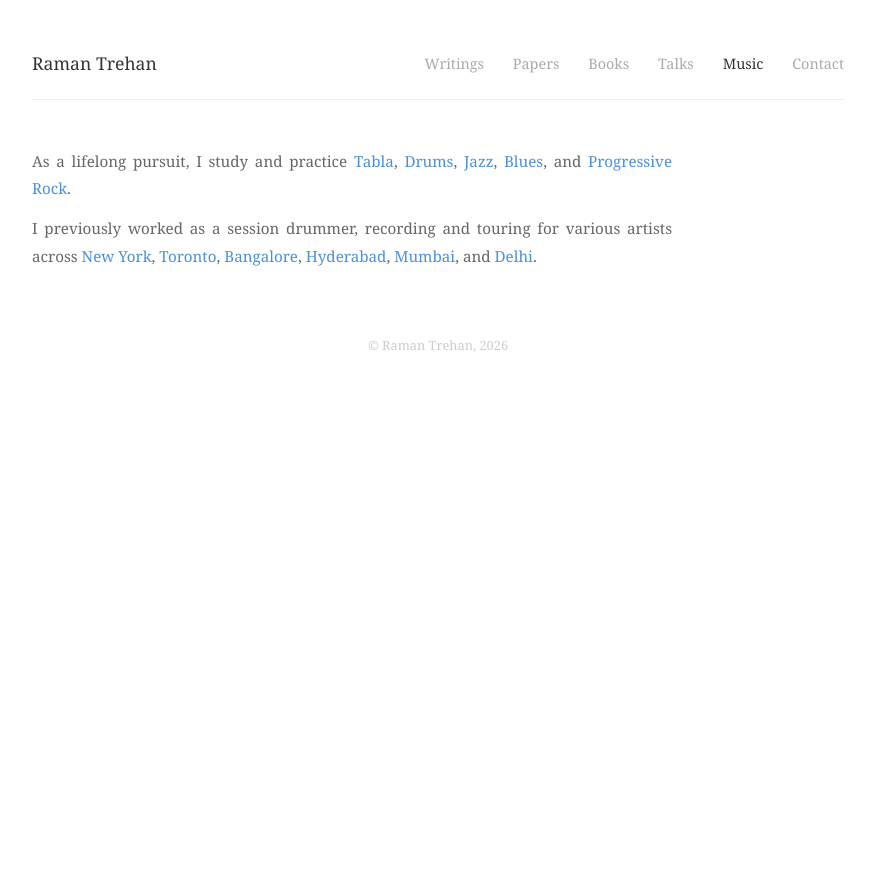
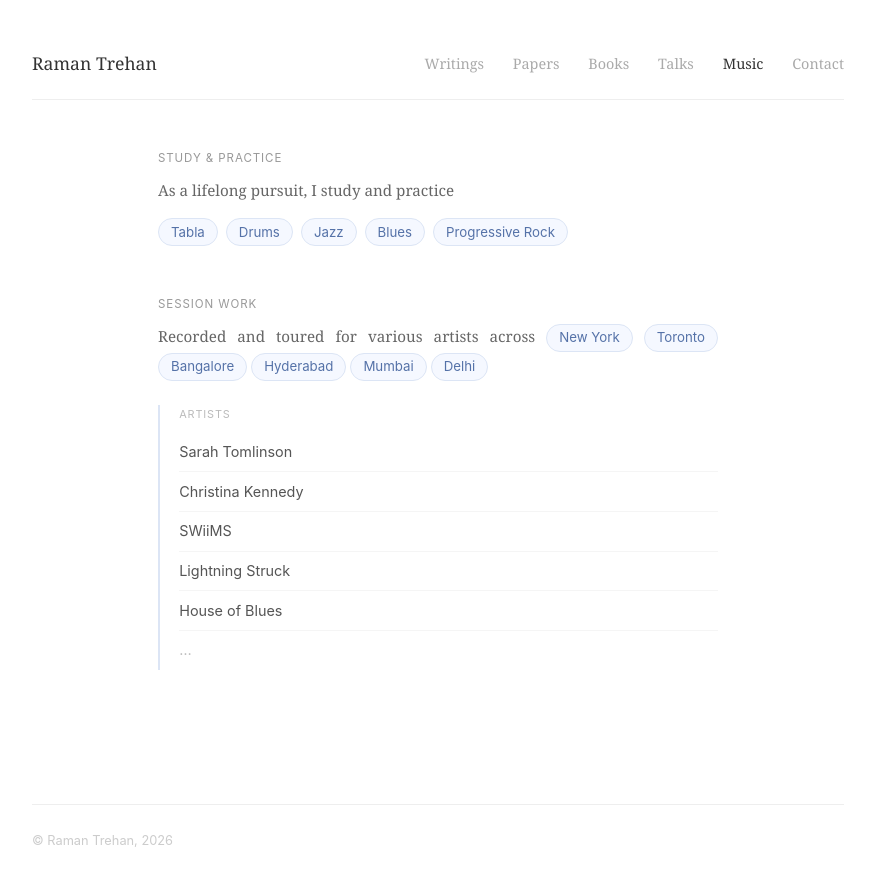
Before and after one commit to ramandeeptrehan/ramandeeptrehan.github.io, a Jekyll site: the page built from music/index.html, in a window 1280 px wide. Shown: the top 886 px of the page, without its empty margins (202-1077 px from the left). Built offline with Jekyll 4.4.1, drawn with Linux system fonts in a browser that asks for light colours.

Commit message:
Redesign music page with session work, artists, and footer improvements

```diff
--- a/_layouts/default.html
+++ b/_layouts/default.html
@@ -23,10 +23,15 @@
     </nav>
   </header>
 
-  {{ content }}
+  <main>{{ content }}</main>
 
   <footer>
-    &copy; {{ site.title }}, {{ site.time | date: "%Y" }}{% if page.url == '/writings/' %} &nbsp;&middot;&nbsp; Design inspired by <a href="https://zenhabits.net/about/" target="_blank">Leo Babauta</a>{% endif %}
+    <div class="footer-inner">
+      <span>&copy; {{ site.title }}, {{ site.time | date: "%Y" }}</span>
+      {% if page.url == '/writings/' %}
+      <span class="footer-credit">Design inspired by <a href="https://zenhabits.net/about/" target="_blank">Leo Babauta</a></span>
+      {% endif %}
+    </div>
   </footer>
 
 </body>
--- a/assets/css/style.css
+++ b/assets/css/style.css
@@ -2,6 +2,10 @@
   margin: 0;
   padding: 0;
   box-sizing: border-box;
+}
+
+html {
+  height: 100%;
 }
 
 body {
@@ -13,6 +17,13 @@ body {
   line-height: 1.8;
   background: #fff;
   text-align: justify;
+  min-height: 100%;
+  display: flex;
+  flex-direction: column;
+}
+
+main {
+  flex: 1;
 }
 
 /* Header */
@@ -325,6 +336,113 @@ article h2 {
   color: #5572a8;
 }
 
+/* Music */
+.music-page {
+  max-width: 560px;
+  margin: 0 auto;
+}
+
+.music-section {
+  margin-bottom: 3rem;
+}
+
+.music-label {
+  font-size: 0.72rem;
+  text-transform: uppercase;
+  letter-spacing: 0.08em;
+  color: #999;
+  margin-bottom: 0.5rem;
+  font-family: -apple-system, BlinkMacSystemFont, sans-serif;
+}
+
+.music-body {
+  font-size: 0.95rem;
+  color: #666;
+  margin-bottom: 0.9rem;
+}
+
+.music-tags {
+  display: flex;
+  flex-wrap: wrap;
+  gap: 0.5rem;
+}
+
+.music-tag {
+  display: inline-block;
+  font-size: 0.83rem;
+  padding: 0.15rem 0.75rem;
+  border-radius: 20px;
+  font-family: -apple-system, BlinkMacSystemFont, sans-serif;
+  background: #f5f8ff;
+  color: #5572a8;
+  border: 1px solid #dce5f5;
+  vertical-align: middle;
+  line-height: 1.6;
+}
+
+.music-subsection {
+  margin-top: 1.5rem;
+  padding-left: 1.2rem;
+  border-left: 2px solid #dce5f5;
+}
+
+.music-sublabel {
+  font-size: 0.68rem;
+  text-transform: uppercase;
+  letter-spacing: 0.08em;
+  color: #bbb;
+  margin-bottom: 0.5rem;
+  font-family: -apple-system, BlinkMacSystemFont, sans-serif;
+}
+
+.music-artists {
+  list-style: none;
+  padding: 0;
+  margin: 0;
+}
+
+.music-artists li {
+  font-size: 0.9rem;
+  color: #555;
+  font-family: -apple-system, BlinkMacSystemFont, sans-serif;
+  padding: 0.4rem 0;
+  border-bottom: 1px solid #f5f5f5;
+}
+
+.music-artists li:last-child {
+  border-bottom: none;
+}
+
+.music-artists-more {
+  color: #bbb !important;
+  letter-spacing: 0.1em;
+}
+
+.music-cities {
+  display: flex;
+  flex-wrap: wrap;
+  gap: 0.5rem;
+  margin-top: 0.2rem;
+}
+
+.music-city {
+  display: inline-flex;
+  align-items: center;
+  gap: 0.35rem;
+  font-size: 0.85rem;
+  color: #666;
+  background: #fafafa;
+  border: 1px solid #eee;
+  border-radius: 6px;
+  padding: 0.3rem 0.8rem;
+  font-family: -apple-system, BlinkMacSystemFont, sans-serif;
+}
+
+.city-flag {
+  font-size: 1rem;
+  line-height: 1;
+}
+
 /* Contact */
 .contact-list {
   display: flex;
@@ -376,10 +494,22 @@ article h2 {
 
 /* Footer */
 footer {
-  margin-top: 4rem;
+  margin-top: 5rem;
+  padding-top: 1.5rem;
+  border-top: 1px solid #eee;
+}
+
+.footer-inner {
+  display: flex;
+  justify-content: space-between;
+  align-items: center;
   font-size: 0.8rem;
   color: #ccc;
-  text-align: center;
+  font-family: -apple-system, BlinkMacSystemFont, sans-serif;
+}
+
+.footer-credit {
+  color: #ccc;
 }
 
 footer a {
--- a/music/index.html
+++ b/music/index.html
@@ -3,5 +3,35 @@ layout: default
 title: Music
 ---
 
-<p class="bio justified">As a lifelong pursuit, I study and practice <span class="highlight">Tabla</span>, <span class="highlight">Drums</span>, <span class="highlight">Jazz</span>, <span class="highlight">Blues</span>, and <span class="highlight">Progressive Rock</span>.</p>
-<p class="bio justified">I previously worked as a session drummer, recording and touring for various artists across <span class="highlight" style="white-space: nowrap;">New York</span>, <span class="highlight">Toronto</span>, <span class="highlight">Bangalore</span>, <span class="highlight">Hyderabad</span>, <span class="highlight">Mumbai</span>, and <span class="highlight">Delhi</span>.</p>
+<div class="music-page">
+
+  <div class="music-section">
+    <p class="music-label">Study & Practice</p>
+    <p class="music-body">As a lifelong pursuit, I study and practice</p>
+    <div class="music-tags">
+      <span class="music-tag">Tabla</span>
+      <span class="music-tag">Drums</span>
+      <span class="music-tag">Jazz</span>
+      <span class="music-tag">Blues</span>
+      <span class="music-tag">Progressive Rock</span>
+    </div>
+  </div>
+
+  <div class="music-section">
+    <p class="music-label">Session Work</p>
+    <p class="music-body">Recorded and toured for various artists across <span class="music-tag">New York</span> <span class="music-tag">Toronto</span> <span class="music-tag">Bangalore</span> <span class="music-tag">Hyderabad</span> <span class="music-tag">Mumbai</span> <span class="music-tag">Delhi</span></p>
+
+    <div class="music-subsection">
+      <p class="music-sublabel">Artists</p>
+      <ul class="music-artists">
+        <li>Sarah Tomlinson</li>
+        <li>Christina Kennedy</li>
+        <li>SWiiMS</li>
+        <li>Lightning Struck</li>
+        <li>House of Blues</li>
+        <li class="music-artists-more">…</li>
+      </ul>
+    </div>
+  </div>
+
+</div>
```
